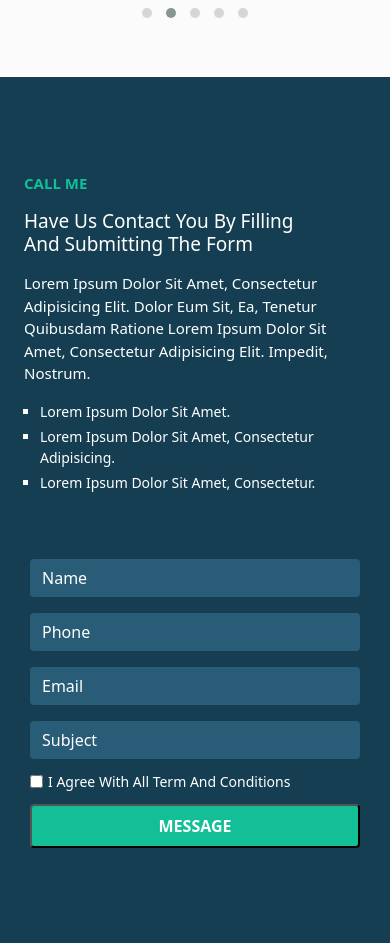
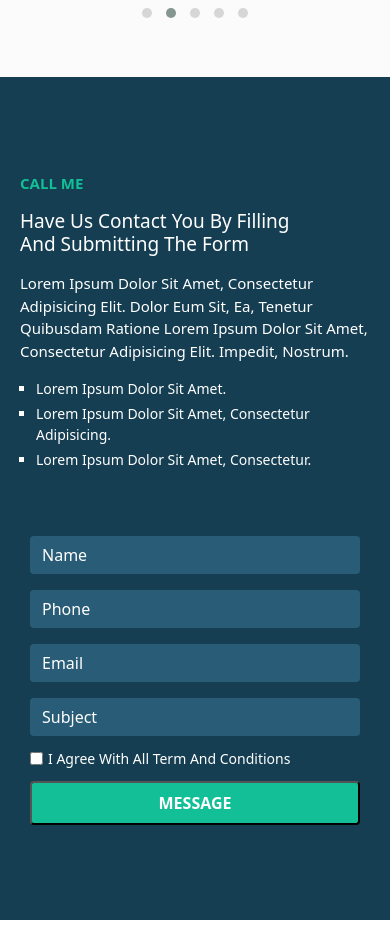
Before and after one commit to sourav-bytes/business, a plain HTML site: page index.html in a window 390 px wide. Shown: the part 5350-6297 px from the top of the page. Drawn offline with Linux system fonts and the light colour scheme.

Commit message:
Update project6.css

```diff
--- a/project6.css
+++ b/project6.css
@@ -492,7 +492,7 @@ Padding: 0px ! Important;
 .z ul{ padding-left: 16px !important
 }
         .z {
-            padding: 25px 14px !important;
+            padding: 25px 10px !important;
         }
 
         .x {
```
